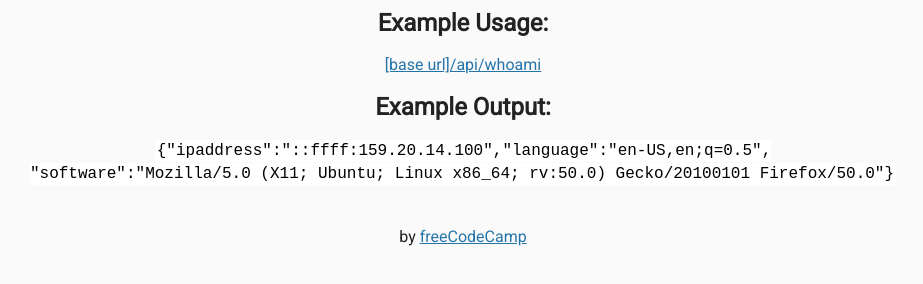
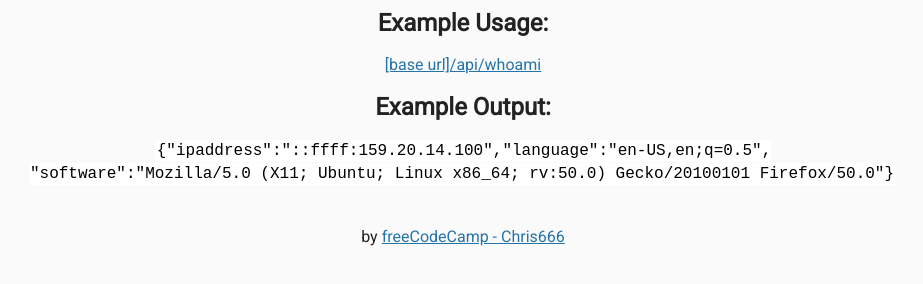
Before and after one commit to Chris6six6/Request-Header-Parser-Microservice, a website: page views/index.html in a window 1280 px wide. Shown: the part 72-356 px from the top of the page, without its empty margins (177-1100 px from the left). Drawn offline with Linux system fonts and the light colour scheme; files that its build step writes are made by us from their sources.

Commit message:
Update index.html
by chris666

```diff
--- a/views/index.html
+++ b/views/index.html
@@ -25,7 +25,7 @@
       </div>
       <div class="footer">
         <p>
-          by <a href="https://www.freecodecamp.org">freeCodeCamp</a>
+          by <a href="https://www.freecodecamp.org">freeCodeCamp - Chris666</a>
         </p>
       </div>
    </body>
```
